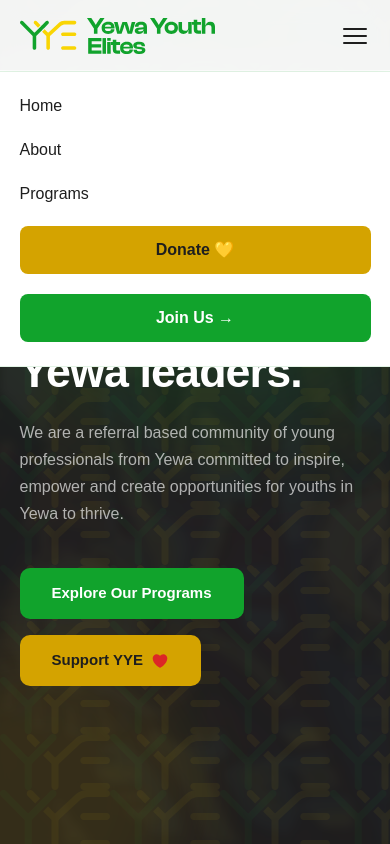
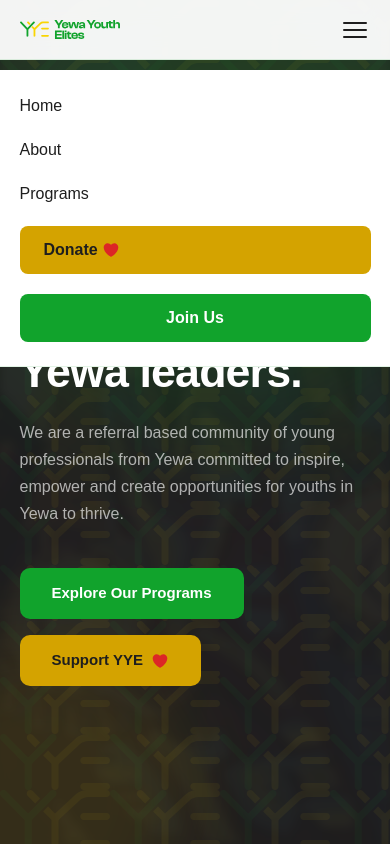
Before and after one commit to yewayouthelites-boop/yye-website, a Next.js app: page / in a window 390 px wide. Both pictures are taken after a click on the button "Toggle menu". Shown: the top 844 px of the page. Built offline with nearby package versions, Linux system fonts and the light colour scheme; a web font is replaced by a local one.

Commit message:
feat: enhance styling and layout across donation and contact components, improve responsiveness

```diff
--- a/app/donate/page.tsx
+++ b/app/donate/page.tsx
@@ -91,7 +91,7 @@
 
             {/* Bank transfer card */}
             <RevealWrapper>
-              <div className="bg-white rounded-[20px] p-8 border border-yye-green/[0.1]">
+              <div className="bg-white rounded-[20px] p-3 sm:p-8 border border-yye-green/[0.1]">
                 <h3 className="text-[1.1rem] font-extrabold mb-1">Bank Transfer</h3>
                 <p className="text-[13px] text-yye-gray leading-[1.6] mb-5">
                   Prefer to pay directly to our account? Transfer and send us your receipt.
@@ -119,7 +119,7 @@
 
             {/* Why donate card */}
             <RevealWrapper delay={80}>
-              <div className="bg-yye-dark rounded-[20px] p-8">
+              <div className="bg-yye-dark rounded-[20px]  p-3 sm:p-8">
                 <h3 className="text-base font-extrabold text-yye-yellow mb-5 leading-[1.3]">
                   Your money goes directly to Yewa youth.
                 </h3>
--- a/app/globals.css
+++ b/app/globals.css
@@ -1,7 +1,12 @@
 @tailwind base;
 @tailwind components;
 @tailwind utilities;
-
+*{
+    font-synthesis: none;
+  text-rendering: optimizeLegibility;
+  -webkit-font-smoothing: antialiased;
+  -moz-osx-font-smoothing: grayscale;
+}
 /* ─── Base ──────────────────────────────────────────────────────────── */
 @layer base {
   html {
--- a/app/page.tsx
+++ b/app/page.tsx
@@ -163,7 +163,7 @@
         <RevealWrapper delay={80}>
           <div className="grid grid-cols-1 md:grid-cols-2 gap-8 mt-12">
             {/* Mission */}
-            <div className="bg-yye-green rounded-[20px] p-10 border border-white/[0.08]">
+            <div className="bg-yye-green rounded-[20px] p-4   sm:p-10 border border-white/[0.08]">
               <p className="text-[11px] font-bold tracking-[0.14em] uppercase text-white/70 mb-3">
                 Our Mission
               </p>
@@ -197,7 +197,7 @@
       </section>
 
       {/* ══ DONATE CTA ════════════════════════════════════════════════ */}
-      <section id="donate-cta" className="bg-yye-cream px-[5%] py-20">
+      <section id="donate-cta" className="bg-yye-cream px-[5%] py-10 sm:py-20">
         <RevealWrapper className="flex items-center justify-between gap-8 flex-wrap">
           <div>
             <h2
--- a/components/ContactForm.tsx
+++ b/components/ContactForm.tsx
@@ -63,7 +63,7 @@
   };
 
   return (
-    <div className="bg-white rounded-[20px] p-10 border border-yye-green/[0.1]">
+    <div className="bg-white rounded-[20px] p-4 sm:p-10 border border-yye-green/[0.1]">
       <h3 className="text-[1.15rem] font-extrabold mb-6 text-yye-dark">
         Send us a message
       </h3>
@@ -149,7 +149,7 @@
       {status === "success" && (
         <Portal>
         <div
-          className="fixed inset-0 z-[100] flex items-center justify-center bg-yye-dark/65 px-4 py-8 backdrop-blur-sm"
+          className="fixed inset-0 z-[100] flex items-center justify-center bg-yye-dark/65 p-2 sm:px-4 py-8 backdrop-blur-sm"
           role="dialog"
           aria-modal="true"
           aria-labelledby="contact-success-title"
--- a/components/DonateForm.tsx
+++ b/components/DonateForm.tsx
@@ -214,7 +214,7 @@
 
   return (
     <>
-      <div className="bg-white rounded-[20px] p-10 border border-yye-green/[0.12]">
+      <div className="bg-white rounded-[20px] p-4 sm:p-10 border border-yye-green/[0.12]">
         <h3 className="text-[1.3rem] font-extrabold mb-1">Make a donation</h3>
         <p className="text-sm text-yye-gray mb-6">
           Every naira goes directly to YYE programs and initiatives.
@@ -231,7 +231,7 @@
           {/* Preset amounts */}
           <div>
             <label className="form-label mb-2">Select an amount</label>
-            <div className="grid grid-cols-3 gap-3">
+            <div className="grid grid-cols-2 sm:grid-cols-3 gap-3">
               {PRESET_AMOUNTS.map((amt) => (
                 <button
                   key={amt}
--- a/components/Navbar.tsx
+++ b/components/Navbar.tsx
@@ -3,6 +3,7 @@
 import { useState, useEffect } from 'react'
 import Link from 'next/link'
 import { usePathname } from 'next/navigation'
+import { HiHeart } from 'react-icons/hi2'
 
 export default function Navbar() {
   const [scrolled, setScrolled] = useState(false)
@@ -40,7 +41,8 @@
             src="/yye-wordmark-green.svg"
             alt="Yewa Youth Elites"
             height={36}
-            style={{ height: 36, width: 'auto' }}
+            width={100}
+            className=''
           />
         </Link>
 
@@ -112,17 +114,21 @@
           </Link>
           <Link
             href="/donate"
-            className="bg-yye-yellow text-yye-dark px-6 py-3 rounded-[8px] text-center font-bold no-underline"
+            className="bg-yye-yellow flex items-center gap-1 text-yye-dark px-6 py-3 rounded-[8px] text-center font-bold no-underline"
             onClick={() => setMobileOpen(false)}
           >
-            Donate 💛
+            Donate  <HiHeart
+                              className="text-red-600"
+                              size={18}
+                              aria-hidden="true"
+                            />
           </Link>
           <Link
             href="/#contact"
             className="bg-yye-green text-white px-6 py-3 rounded-[8px] text-center font-bold no-underline"
             onClick={() => setMobileOpen(false)}
           >
-            Join Us →
+            Join Us
           </Link>
         </div>
       )}
```
